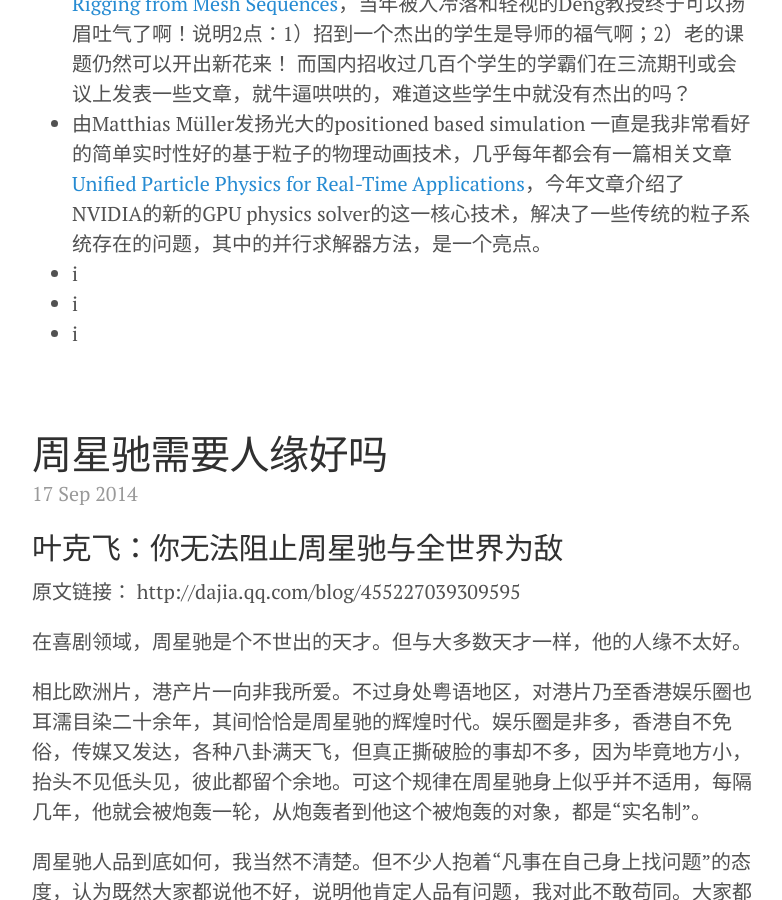
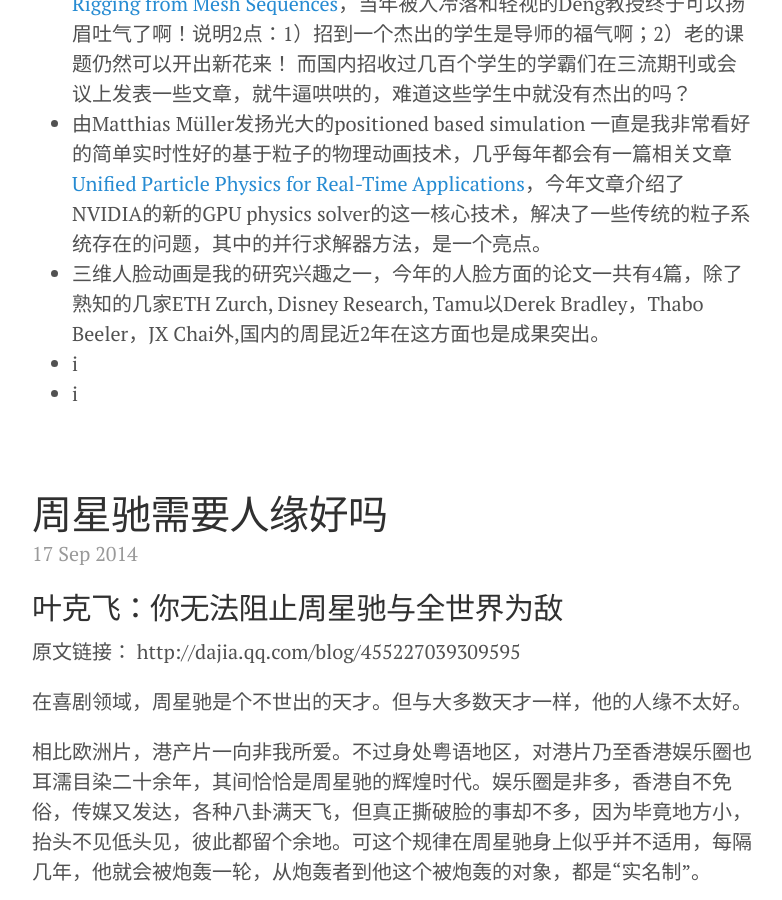
Before and after one commit to hwdong/hwdong-old.github.io, a Jekyll site: the page built from index.html, in a window 1280 px wide and 900 px high, scrolled down 719 px. Shown: the whole window, without its empty margins (248-1030 px from the left). Built offline with Jekyll 4.4.1, drawn with Linux system fonts in a browser that asks for light colours; Markdown is read by kramdown in place of the engine named in the settings; the list of posts is cut into pages by our own code.

Commit message:
Updated 2014-09-20-SIGGRAPH2014.md

```diff
--- a/_posts/2014-09-20-SIGGRAPH2014.md
+++ b/_posts/2014-09-20-SIGGRAPH2014.md
@@ -10,6 +10,6 @@ published: true
 - 基于例子的设计与制造：通过例子模板及约束，交互式的设计可制造的三维模型，适合于快速3D打印模型的设计与制造 [Design and Fabrication by Example](http://fabbyexample.csail.mit.edu/)
 - 多年来未能进入SIGGRAPH的默默无闻的Zhigang Deng实验室(http://graphics.cs.uh.edu/ble/)终于依靠杰出的学生Binh Huy Le在SIGGRAPH上连续亮相，今年又出了一篇[Robust and Accurate Skeletal Rigging from Mesh Sequences](http://graphics.cs.uh.edu/ble/papers/2014s-ske/)，当年被人冷落和轻视的Deng教授终于可以扬眉吐气了啊！说明2点：1）招到一个杰出的学生是导师的福气啊；2）老的课题仍然可以开出新花来！ 而国内招收过几百个学生的学霸们在三流期刊或会议上发表一些文章，就牛逼哄哄的，难道这些学生中就没有杰出的吗？
 - 由Matthias Müller发扬光大的positioned based simulation 一直是我非常看好的简单实时性好的基于粒子的物理动画技术，几乎每年都会有一篇相关文章[Unified Particle Physics for Real-Time Applications](http://blog.mmacklin.com/flex/)，今年文章介绍了NVIDIA的新的GPU physics solver的这一核心技术，解决了一些传统的粒子系统存在的问题，其中的并行求解器方法，是一个亮点。
+- 三维人脸动画是我的研究兴趣之一，今年的人脸方面的论文一共有4篇，除了熟知的几家ETH Zurch, Disney Research, Tamu以Derek Bradley，Thabo Beeler，JX Chai外,国内的周昆近2年在这方面也是成果突出。
 - i
 - i
-- i
```
